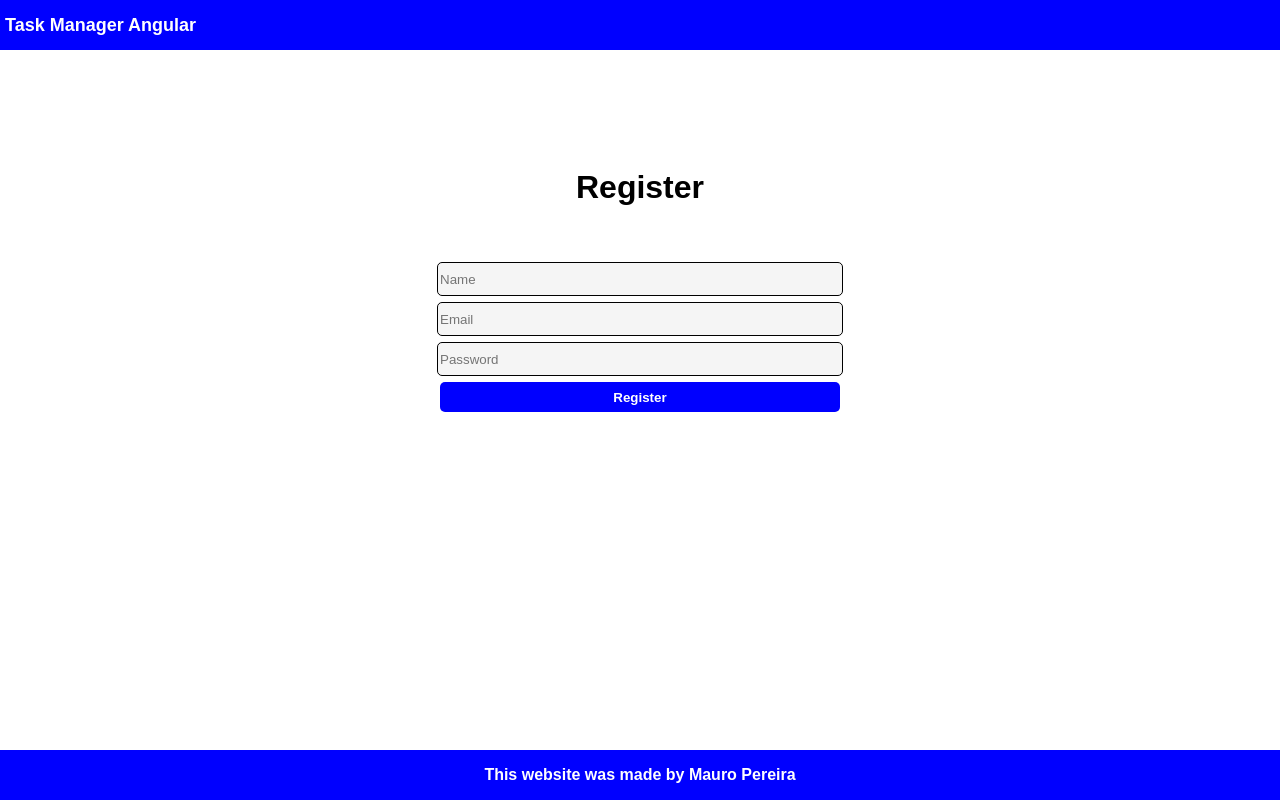
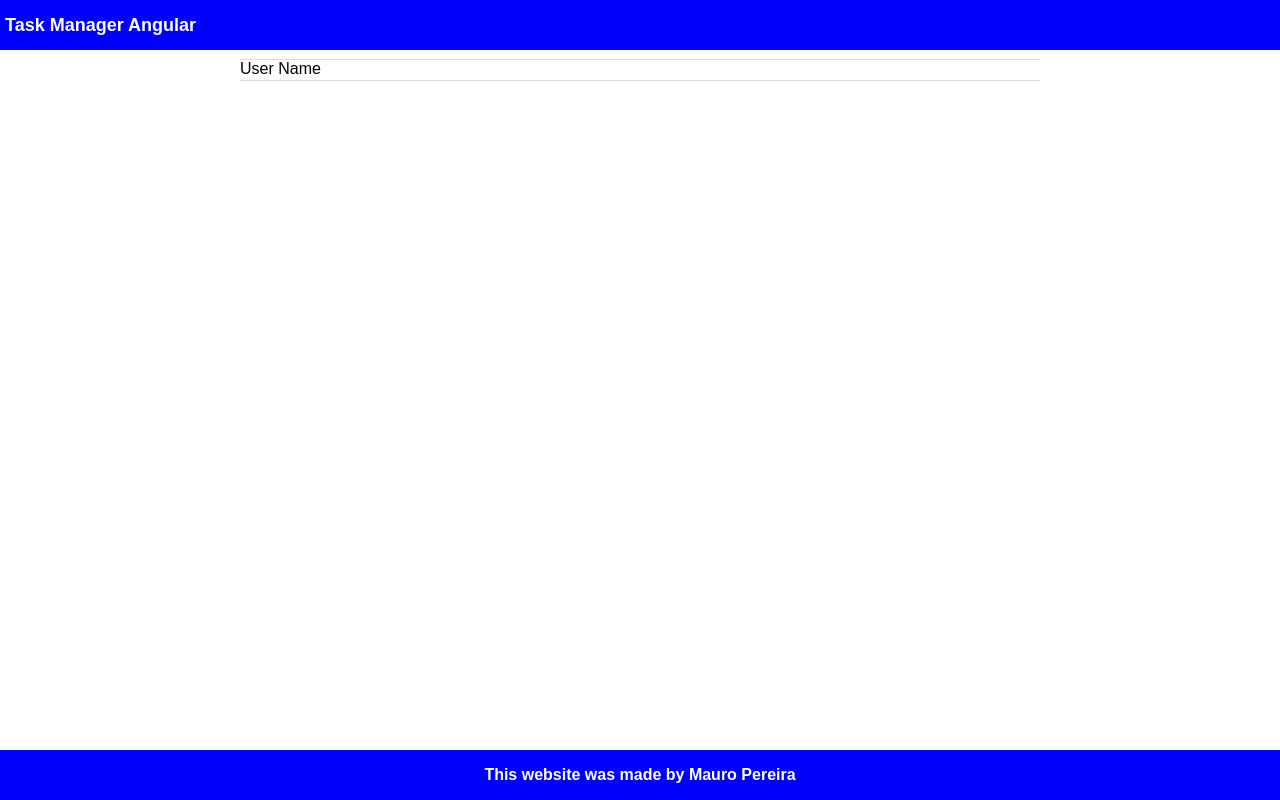
Before and after one commit to Mauro-Pereira/ToDoList-Angular, an Angular app: page /login in a window 1280 px wide. Built offline with nearby package versions, Linux system fonts and the light colour scheme.

Commit message:
feat: adding list-user implementations

```diff
--- a/src/app/app.component.html
+++ b/src/app/app.component.html
@@ -4,7 +4,7 @@
     </header>
 
     <main class="content">
-       <app-register></app-register>
+       <app-user-list></app-user-list>
     </main>
 
     <footer>
--- a/src/app/app.component.ts
+++ b/src/app/app.component.ts
@@ -5,6 +5,7 @@ import { FootComponent } from './foot/foot.component';
 import { LoginComponent } from "./login/login.component";
 import { RegisterComponent } from './register/register.component';
 import { HomeComponent } from './home/home.component';
+import { UserListComponent } from './user-list/user-list.component';
 
 @Component({
   selector: 'app-root',
@@ -15,7 +16,8 @@ import { HomeComponent } from './home/home.component';
     FootComponent,
     LoginComponent,
     RegisterComponent,
-    HomeComponent
+    HomeComponent,
+    UserListComponent
 ],
   templateUrl: './app.component.html',
   styleUrl: './app.component.css'
--- a/src/app/user-list/user-list.component.css
+++ b/src/app/user-list/user-list.component.css
@@ -0,0 +1,18 @@
+.user-list-container{
+    width: 800px;
+    height: 20px;
+    margin-top: 9px;
+    background-color: white;
+    display: flex;
+    flex-direction: column;
+    border-left: none;
+    border-right: none;
+    border-top: 1px solid gainsboro;
+    border-bottom: 1px solid gainsboro;
+}
+
+a{
+    color: black;
+    text-decoration: none;
+    font-family: sans-serif;
+}
--- a/src/app/user-list/user-list.component.html
+++ b/src/app/user-list/user-list.component.html
@@ -1 +1,3 @@
-<p>user-list works!</p>
+<div class="user-list-container">
+    <a href="#">User Name</a>
+</div>
```
